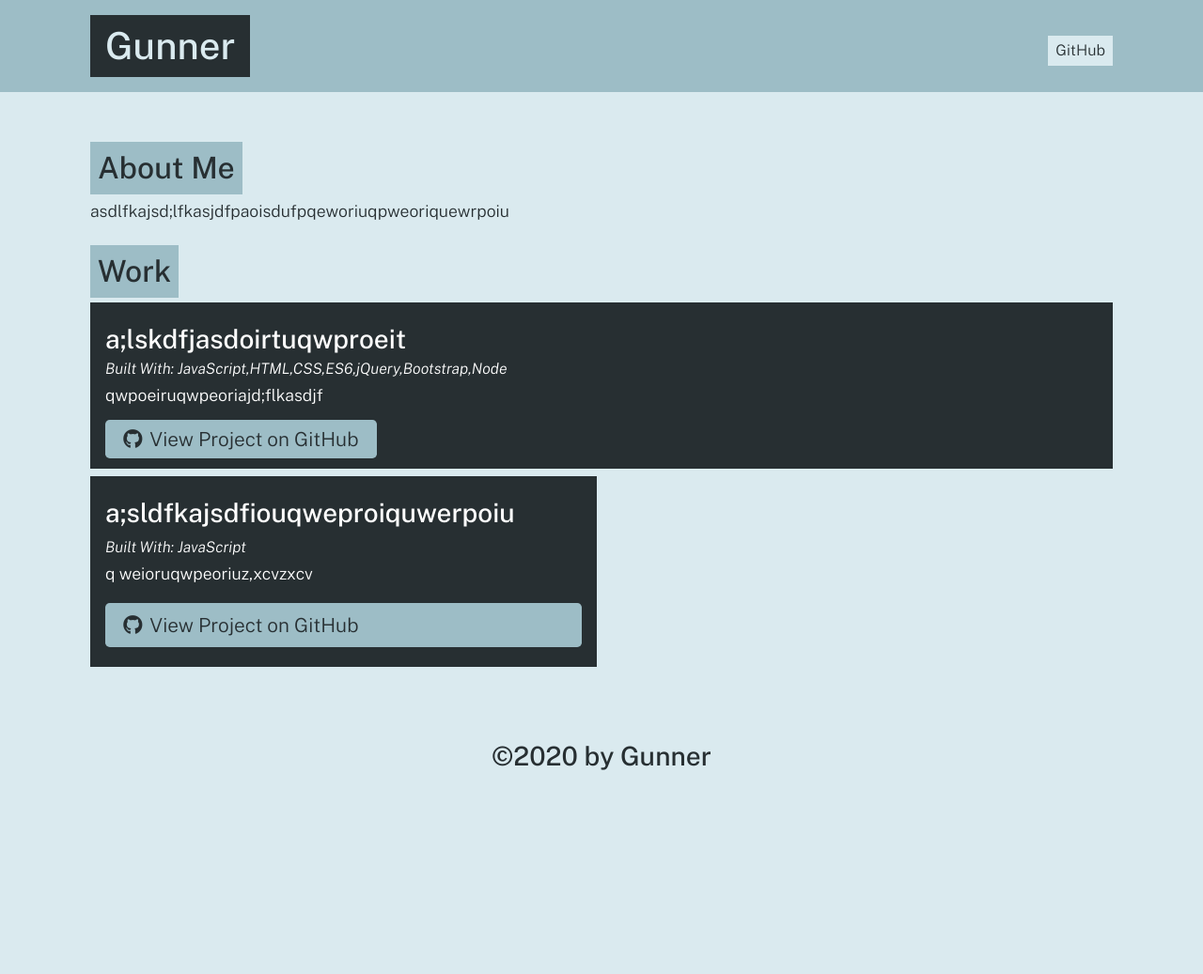
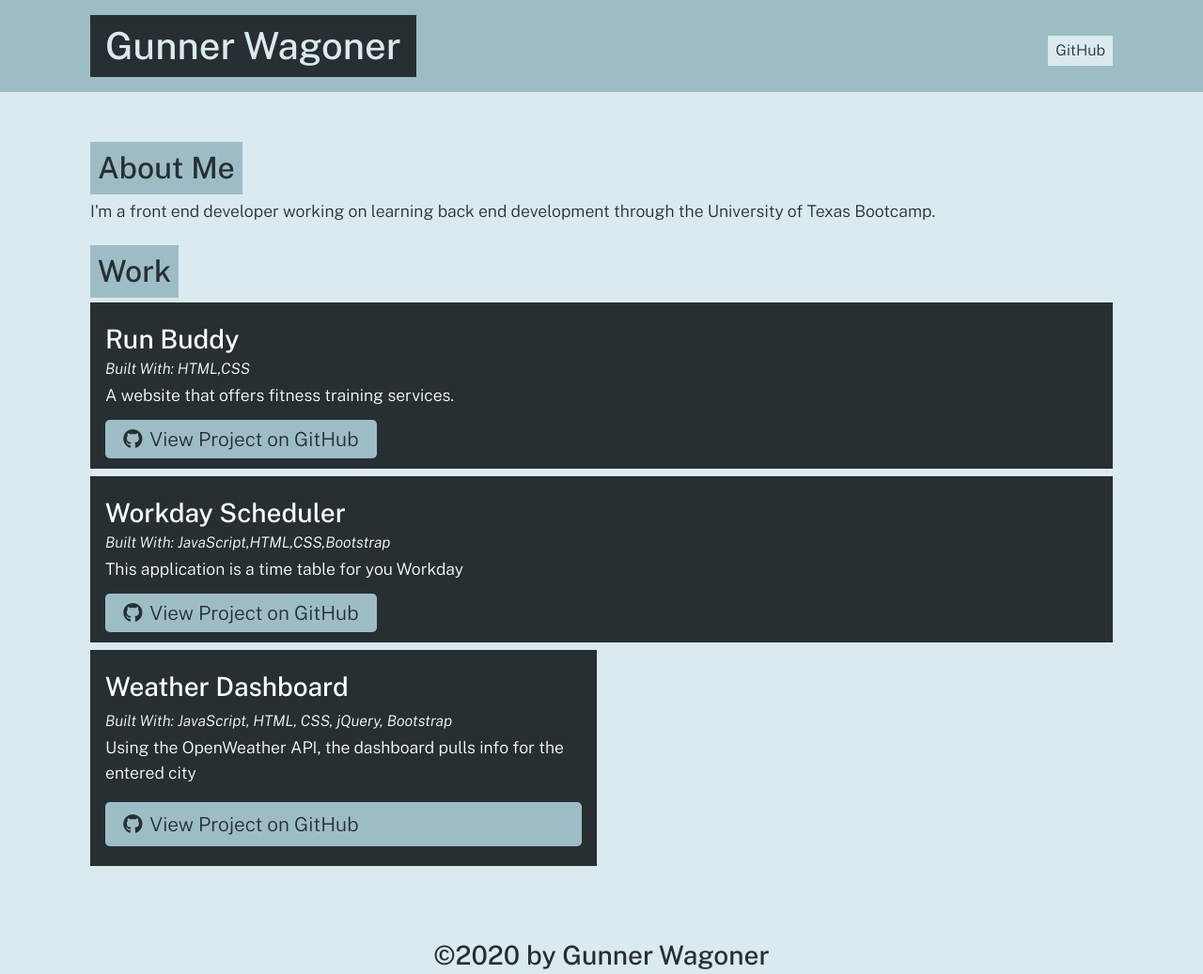
Before and after one commit to GunnySensei/portfolio-generator, a website: page dist/index.html in a window 1280 px wide. Shown: the whole page at 94% size. Before the commit the page ends 843 px from the top, so only its background shows below. Drawn offline with nearby package versions, Linux system fonts and the light colour scheme.

Commit message:
completed README

```diff
--- a/dist/index.html
+++ b/dist/index.html
@@ -15,7 +15,7 @@
     <body>
       <header>
         <div class="container flex-row justify-space-between align-center py-3">
-          <h1 class="page-title text-secondary bg-dark py-2 px-3">Gunner</h1>
+          <h1 class="page-title text-secondary bg-dark py-2 px-3">Gunner Wagoner</h1>
           <nav class="flex-row">
             <a class="ml-2 my-1 px-2 py-1 bg-secondary text-dark" href="https://github.com/GunnySensei">GitHub</a>
           </nav>
@@ -25,7 +25,7 @@
 
       <section class="my-3" id="about">
         <h2 class="text-dark bg-primary p-2 display-inline-block">About Me</h2>
-        <p>asdlfkajsd;lfkasjdfpaoisdufpqeworiuqpweoriquewrpoiu</p>
+        <p>I'm a front end developer working on learning back end development through the University of Texas Bootcamp. </p>
       </section>
 
 
@@ -34,25 +34,35 @@
         <div class="flex-row justify-space-between">
 
             <div class="col-12 mb-2 bg-dark text-light p-3">
-              <h3 class="portfolio-item-title text-light">a;lskdfjasdoirtuqwproeit</h3>
+              <h3 class="portfolio-item-title text-light">Run Buddy</h3>
               <h5 class="portfolio-languages">
                 Built With:
-                JavaScript,HTML,CSS,ES6,jQuery,Bootstrap,Node
+                HTML,CSS
               </h5>
-              <p>qwpoeiruqwpeoriajd;flkasdjf</p>
-              <a href="asdl;kfjasdopiruqpweoiru" class="btn"><i class="fab fa-github mr-2"></i>View Project on GitHub</a>
+              <p>A website that offers fitness training services.</p>
+              <a href="https://gunnysensei.github.io/run-buddy/" class="btn"><i class="fab fa-github mr-2"></i>View Project on GitHub</a>
+            </div>
+
+            <div class="col-12 mb-2 bg-dark text-light p-3">
+              <h3 class="portfolio-item-title text-light">Workday Scheduler</h3>
+              <h5 class="portfolio-languages">
+                Built With:
+                JavaScript,HTML,CSS,Bootstrap
+              </h5>
+              <p>This application is a time table for you Workday</p>
+              <a href="https://gunnysensei.github.io/workday-scheduler/" class="btn"><i class="fab fa-github mr-2"></i>View Project on GitHub</a>
             </div>
 
 
 
             <div class="col-12 col-md-6 mb-2 bg-dark text-light p-3 flex-column">
-              <h3 class="portfolio-item-title text-light">a;sldfkajsdfiouqweproiquwerpoiu</h3>
+              <h3 class="portfolio-item-title text-light">Weather Dashboard</h3>
               <h5 class="portfolio-languages">
                 Built With:
-                JavaScript
+                JavaScript, HTML, CSS, jQuery, Bootstrap
               </h5>
-              <p>q	weioruqwpeoriuz,xcvzxcv</p>
-              <a href=";alskdfjasdfioupoiu" class="btn mt-auto"><i class="fab fa-github mr-2"></i>View Project on GitHub</a>
+              <p>Using the OpenWeather API, the dashboard pulls info for the entered city</p>
+              <a href="https://gunnysensei.github.io/weather-dashboard/" class="btn mt-auto"><i class="fab fa-github mr-2"></i>View Project on GitHub</a>
             </div>
 
 
@@ -61,7 +71,7 @@
 
       </main>
       <footer class="container text-center py-3">
-        <h3 class="text-dark">&copy;2020 by Gunner</h3>
+        <h3 class="text-dark">&copy;2020 by Gunner Wagoner</h3>
       </footer>
     </body>
     </html>
```
Also changed, not shown: README.md, utils/screenshot.jpg (added), utils/screenshot2.jpg (added).
